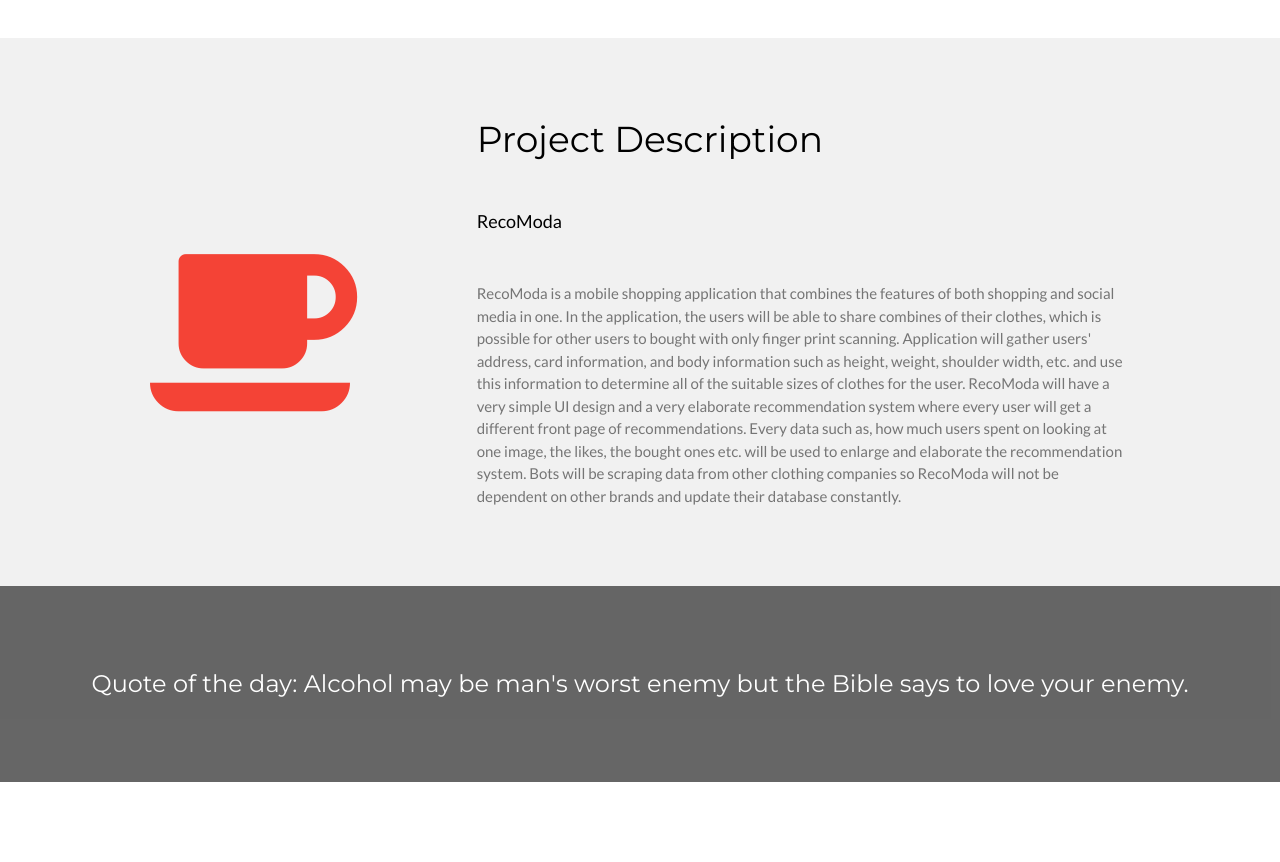
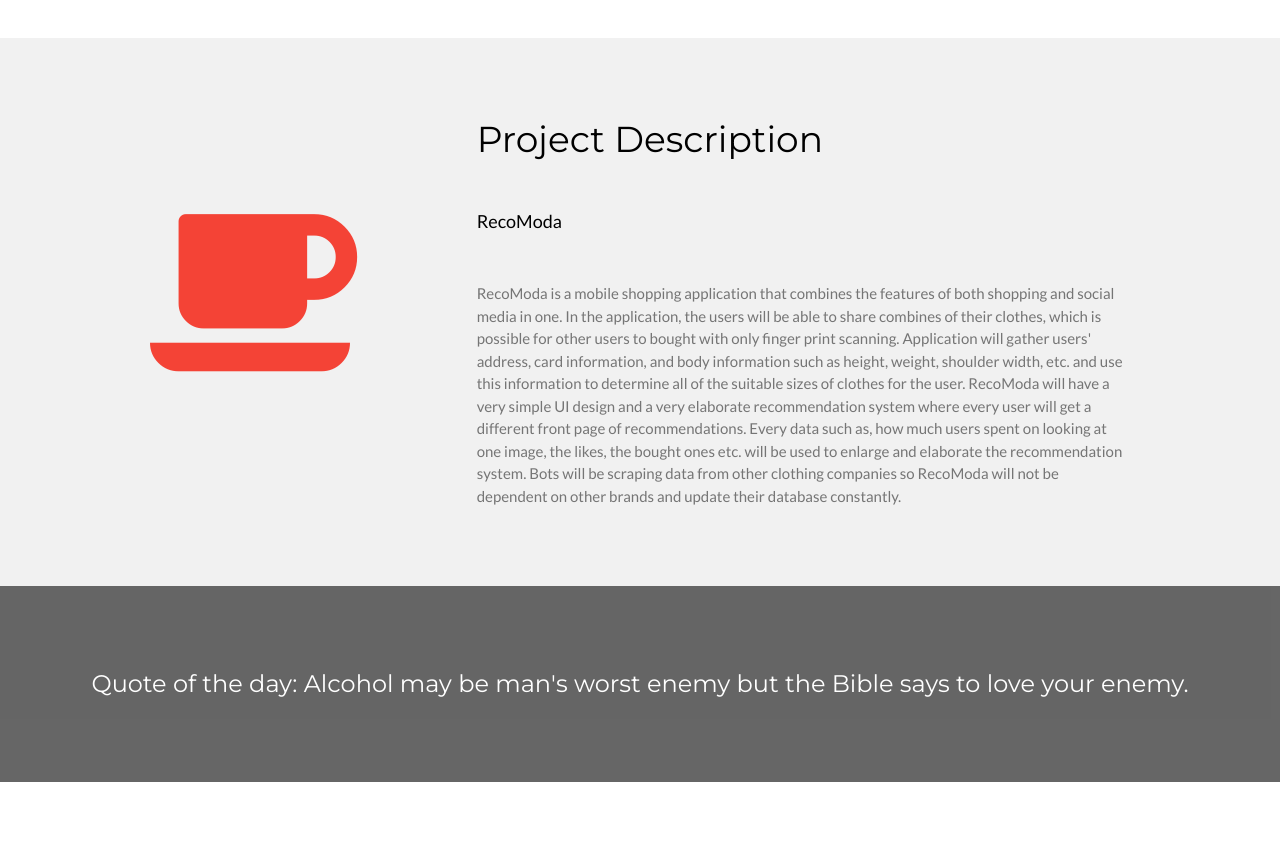
Before and after one commit to NasuhDincer/RecoModa, a plain HTML site: page index.html in a window 1280 px wide. Shown: the part 1060-1922 px from the top of the page. Drawn offline with nearby package versions, Linux system fonts and the light colour scheme.

Commit message:
Update index.html

```diff
--- a/index.html
+++ b/index.html
@@ -67,7 +67,7 @@
 <div class="w3-row-padding w3-light-grey w3-padding-64 w3-container">
     <div class="w3-content">
         <div class="w3-third w3-center">
-            <i style="margin-top: 60px; vertical-align: middle; display: flex; align-items: center;" class="fa fa-coffee w3-padding-64 w3-text-red w3-margin-right"></i>
+            <i style="margin-top: 20px; vertical-align: middle; display: flex; align-items: center;" class="fa fa-coffee w3-padding-64 w3-text-red w3-margin-right"></i>
         </div>
 
         <div class="w3-twothird">
```
